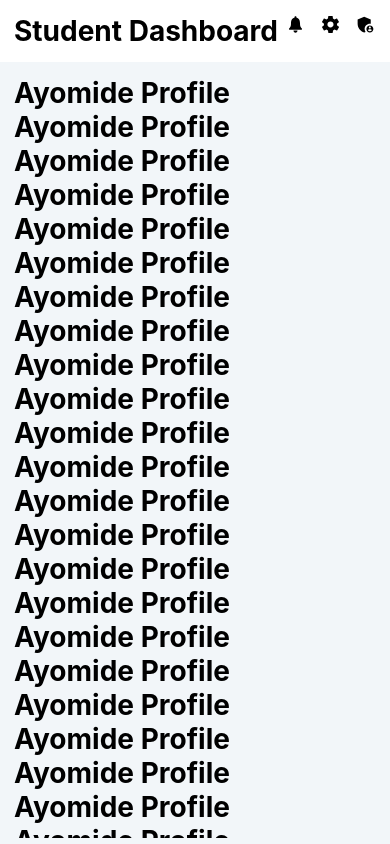
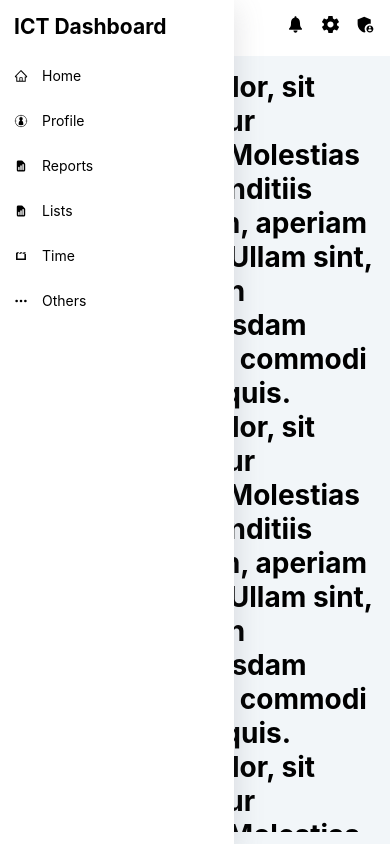
Before and after one commit to blyncnov/ict, a Next.js app: page /dashboard in a window 390 px wide. Built offline with nearby package versions, Linux system fonts and the light colour scheme.

Commit message:
Dashbaord Continuation

```diff
--- a/components/auth/Login/index.jsx
+++ b/components/auth/Login/index.jsx
@@ -12,6 +12,7 @@ const Login = () => {
       "https://ict-chain-01.herokuapp.com/Authentication/student/login",
       {
         method: "POST",
+        credentials: "include",
         headers: { "Content-Type": "application/json; charset=utf-8" },
         body: JSON.stringify({
           matricNo,
@@ -19,7 +20,6 @@ const Login = () => {
         }),
       }
     );
-
     console.log(response);
   };
 
--- a/components/dashboard/Contents.jsx
+++ b/components/dashboard/Contents.jsx
@@ -1,13 +1,20 @@
 import React from "react";
 import { IoIosNotifications, IoMdSettings } from "react-icons/io";
+import { FaBars } from "react-icons/fa";
 
 import { MdAdminPanelSettings } from "react-icons/md";
 
-const Contents = () => {
+const Contents = ({ setIsOpen, isOpen }) => {
+  const BarHandlerFunction = () => {
+    setIsOpen(!isOpen);
+  };
   return (
     <div className="Content__Right__section">
       <div className="profile__navigation">
-        <div className="logo">
+        <div className="mobile__Profile__logo">
+          <h1 className="icon">
+            <FaBars onClick={BarHandlerFunction} />
+          </h1>
           <h1>Student Dashboard</h1>
         </div>
         <div className="profile__content">
@@ -24,39 +31,89 @@ const Contents = () => {
           </div>
         </div>
       </div>
+
+      {/* Render All Componnets to be View Here */}
       <div className="all__content__section">
-        <h1>Ayomide Profile</h1>
-        <h1>Ayomide Profile</h1>
-        <h1>Ayomide Profile</h1>
-        <h1>Ayomide Profile</h1>
-        <h1>Ayomide Profile</h1>
-        <h1>Ayomide Profile</h1>
-        <h1>Ayomide Profile</h1>
-        <h1>Ayomide Profile</h1>
-        <h1>Ayomide Profile</h1>
-        <h1>Ayomide Profile</h1>
-        <h1>Ayomide Profile</h1>
-        <h1>Ayomide Profile</h1>
-        <h1>Ayomide Profile</h1>
-        <h1>Ayomide Profile</h1>
-        <h1>Ayomide Profile</h1>
-        <h1>Ayomide Profile</h1>
-        <h1>Ayomide Profile</h1>
-        <h1>Ayomide Profile</h1>
-        <h1>Ayomide Profile</h1>
-        <h1>Ayomide Profile</h1>
-        <h1>Ayomide Profile</h1>
-        <h1>Ayomide Profile</h1>
-        <h1>Ayomide Profile</h1>
-        <h1>Ayomide Profile</h1>
-        <h1>Ayomide Profile</h1>
-        <h1>Ayomide Profile</h1>
-        <h1>Ayomide Profile</h1>
-        <h1>Ayomide Profile</h1>
-        <h1>Ayomide Profile</h1>
-        <h1>Ayomide Profile</h1>
-        <h1>Ayomide Profile</h1>
+        <h1>
+          Lorem ipsum dolor, sit amet consectetur adipisicing elit. Molestias
+          quidem ipsa blanditiis quas unde quam, aperiam consequuntur? Ullam
+          sint, expedita porro in explicabo quibusdam officia? Placeat, commodi
+          maiores! Fugit, quis.
+        </h1>
+        <h1>
+          Lorem ipsum dolor, sit amet consectetur adipisicing elit. Molestias
+          quidem ipsa blanditiis quas unde quam, aperiam consequuntur? Ullam
+          sint, expedita porro in explicabo quibusdam officia? Placeat, commodi
+          maiores! Fugit, quis.
+        </h1>
+        <h1>
+          Lorem ipsum dolor, sit amet consectetur adipisicing elit. Molestias
+          quidem ipsa blanditiis quas unde quam, aperiam consequuntur? Ullam
+          sint, expedita porro in explicabo quibusdam officia? Placeat, commodi
+          maiores! Fugit, quis.
+        </h1>
+        <h1>
+          Lorem ipsum dolor, sit amet consectetur adipisicing elit. Molestias
+          quidem ipsa blanditiis quas unde quam, aperiam consequuntur? Ullam
+          sint, expedita porro in explicabo quibusdam officia? Placeat, commodi
+          maiores! Fugit, quis.
+        </h1>
+        <h1>
+          Lorem ipsum dolor, sit amet consectetur adipisicing elit. Molestias
+          quidem ipsa blanditiis quas unde quam, aperiam consequuntur? Ullam
+          sint, expedita porro in explicabo quibusdam officia? Placeat, commodi
+          maiores! Fugit, quis.
+        </h1>
+        <h1>
+          Lorem ipsum dolor, sit amet consectetur adipisicing elit. Molestias
+          quidem ipsa blanditiis quas unde quam, aperiam consequuntur? Ullam
+          sint, expedita porro in explicabo quibusdam officia? Placeat, commodi
+          maiores! Fugit, quis.
+        </h1>
+        <h1>
+          Lorem ipsum dolor, sit amet consectetur adipisicing elit. Molestias
+          quidem ipsa blanditiis quas unde quam, aperiam consequuntur? Ullam
+          sint, expedita porro in explicabo quibusdam officia? Placeat, commodi
+          maiores! Fugit, quis.
+        </h1>
+        <h1>
+          Lorem ipsum dolor, sit amet consectetur adipisicing elit. Molestias
+          quidem ipsa blanditiis quas unde quam, aperiam consequuntur? Ullam
+          sint, expedita porro in explicabo quibusdam officia? Placeat, commodi
+          maiores! Fugit, quis.
+        </h1>
+        <h1>
+          Lorem ipsum dolor, sit amet consectetur adipisicing elit. Molestias
+          quidem ipsa blanditiis quas unde quam, aperiam consequuntur? Ullam
+          sint, expedita porro in explicabo quibusdam officia? Placeat, commodi
+          maiores! Fugit, quis.
+        </h1>
+        <h1>
+          Lorem ipsum dolor, sit amet consectetur adipisicing elit. Molestias
+          quidem ipsa blanditiis quas unde quam, aperiam consequuntur? Ullam
+          sint, expedita porro in explicabo quibusdam officia? Placeat, commodi
+          maiores! Fugit, quis.
+        </h1>
+        <h1>
+          Lorem ipsum dolor, sit amet consectetur adipisicing elit. Molestias
+          quidem ipsa blanditiis quas unde quam, aperiam consequuntur? Ullam
+          sint, expedita porro in explicabo quibusdam officia? Placeat, commodi
+          maiores! Fugit, quis.
+        </h1>
+        <h1>
+          Lorem ipsum dolor, sit amet consectetur adipisicing elit. Molestias
+          quidem ipsa blanditiis quas unde quam, aperiam consequuntur? Ullam
+          sint, expedita porro in explicabo quibusdam officia? Placeat, commodi
+          maiores! Fugit, quis.
+        </h1>
+        <h1>
+          Lorem ipsum dolor, sit amet consectetur adipisicing elit. Molestias
+          quidem ipsa blanditiis quas unde quam, aperiam consequuntur? Ullam
+          sint, expedita porro in explicabo quibusdam officia? Placeat, commodi
+          maiores! Fugit, quis.
+        </h1>
       </div>
+      {/* Render All Componnets to be View Ends Here */}
     </div>
   );
 };
--- a/components/dashboard/Navigations.jsx
+++ b/components/dashboard/Navigations.jsx
@@ -5,9 +5,12 @@ import { HiDocumentReport } from "react-icons/hi";
 import { BsThreeDots } from "react-icons/bs";
 import { DiHtml5Multimedia } from "react-icons/di";
 
-const Navigations = () => {
+const Navigations = ({ setIsOpen, isOpen }) => {
   return (
-    <div className="Nav__Left__section">
+    <div
+      onClick={() => setIsOpen(!isOpen)}
+      className={isOpen ? "Nav__Left__section is_opened" : "Nav__Left__section"}
+    >
       <div className="showcase__section">
         <h2>ICT Dashboard</h2>
       </div>
--- a/pages/dashboard.js
+++ b/pages/dashboard.js
@@ -1,12 +1,13 @@
-import React from "react";
+import React, { useState } from "react";
 import Navigations from "../components/dashboard/Navigations";
 import Contents from "../components/dashboard/Contents";
 
 const Dashboard = () => {
+  const [isOpen, setIsOpen] = useState(false);
   return (
     <div className="dashboard">
-      <Navigations />
-      <Contents />
+      <Navigations setIsOpen={setIsOpen} isOpen={isOpen} />
+      <Contents setIsOpen={setIsOpen} isOpen={isOpen} />
     </div>
   );
 };
--- a/styles/dashboard/contents.css
+++ b/styles/dashboard/contents.css
@@ -2,6 +2,12 @@
   background-color: #f2f6f9;
   /* padding: 1em 2em;  */
   height: 100vh;
+}
+
+.mobile__Profile__logo .icon {
+  display: none;
+  align-items: center;
+  gap: 1em;
 }
 
 .profile__navigation {
@@ -34,3 +40,15 @@
 .all__content__section::-webkit-scrollbar {
   display: none; /* for Chrome, Safari, and Opera */
 }
+
+@media (max-width: 768px) {
+  .mobile__Profile__logo .icon {
+    display: flex;
+    align-items: center;
+    gap: 1em;
+    cursor: pointer;
+  }
+  .mobile__Profile__logo h1 {
+    display: none;
+  }
+}
--- a/styles/dashboard/index.css
+++ b/styles/dashboard/index.css
@@ -3,10 +3,15 @@
   display: grid;
   position: relative;
   grid-template-columns: 300px 2fr;
+  height: 100vh;
 }
 
 @media (max-width: 768px) {
   .dashboard {
     grid-template-columns: 1fr;
   }
+
+  .isOpened {
+    position: absolute;
+  }
 }
--- a/styles/dashboard/navigations.css
+++ b/styles/dashboard/navigations.css
@@ -40,6 +40,14 @@ h2 {
 
 @media (max-width: 768px) {
   .Nav__Left__section {
-    display: none;
+    display: block;
+    position: fixed;
+    top: 0;
+    left: 0;
+    width: 60%;
+  }
+
+  .is_opened {
+    left: -100%;
   }
 }
```
